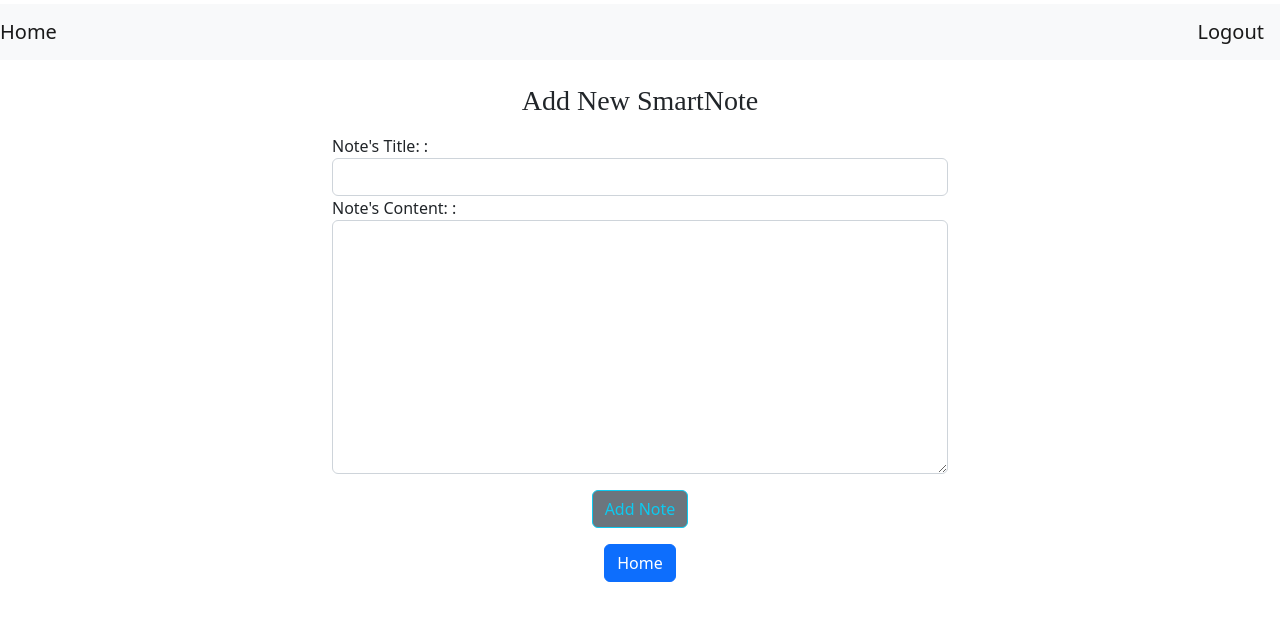
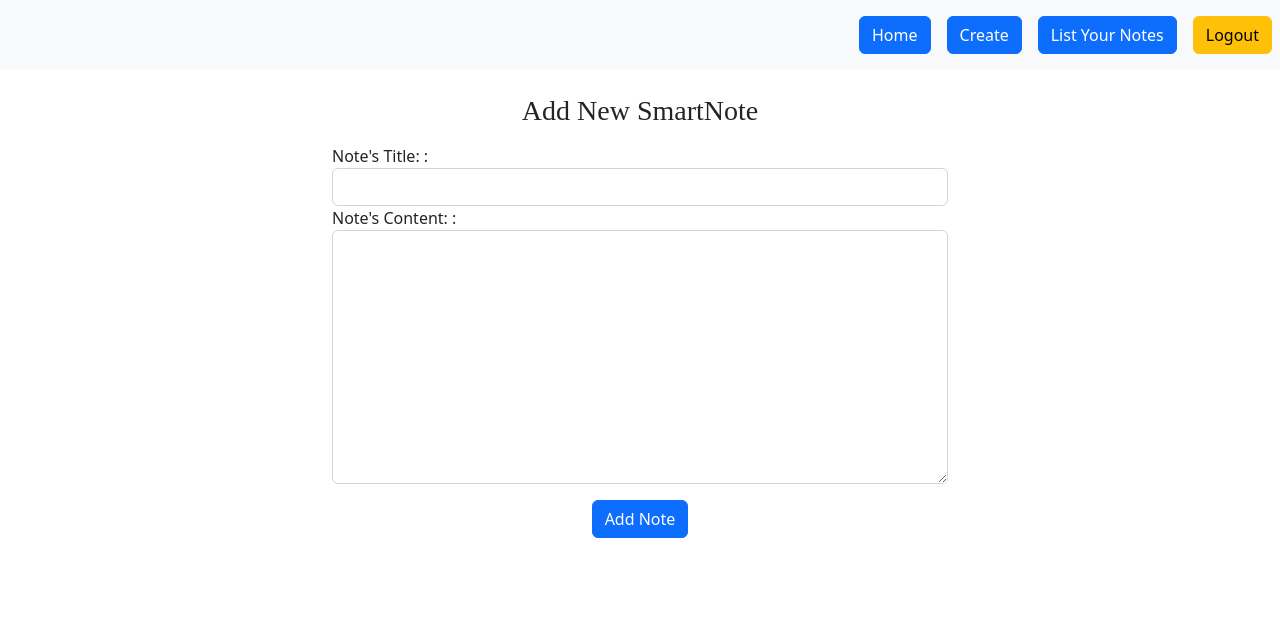
Before and after one commit to rajendrakumaryadav/django-smartnote, a Django app: page /notes/new in a window 1280 px wide. Shown: the top 621 px of the page. Run offline with Django 4.2, Linux system fonts and the light colour scheme; the visitor is signed in with stand-in values (Sample User, id 1).

Commit message:
Project Complete

```diff
--- a/note/forms.py
+++ b/note/forms.py
@@ -1,4 +1,6 @@
 from django import forms
+from django.contrib.auth.models import User
+from django.contrib.auth.forms import UserCreationForm
 
 from .models import Note
 
@@ -23,3 +25,31 @@ class NoteForm(forms.ModelForm):
         if 'Django' not in title:
             raise forms.ValidationError('Title cannot be created without Django')
         return title
+
+
+class SignupForm(UserCreationForm):
+    class Meta:
+        model = User
+        fields = ('first_name', 'last_name', 'username', 'email', 'password1', 'password2')
+        labels = {
+            'username': "Username: ",
+            'email': "Email: ",
+            'password1': "Password: ",
+            'password2': "Confirm Password: ",
+            'first_name': "First Name: ",
+            'last_name': "Last Name: ",
+        }
+        widgets = {
+            'username': forms.TextInput(attrs={'class': 'form-control'}),
+            'email': forms.EmailInput(attrs={'class': 'form-control'}),
+            'password1': forms.PasswordInput(attrs={'class': 'form-control'}),
+            'password2': forms.PasswordInput(attrs={'class': 'form-control'}),
+            'first_name': forms.TextInput(attrs={'class': 'form-control'}),
+            'last_name': forms.TextInput(attrs={'class': 'form-control'}),
+        }
+
+    def clean_email(self):
+        email = self.cleaned_data.get('email')
+        if User.objects.filter(email=email).exists():
+            raise forms.ValidationError('Email already exists')
+        return email
--- a/note/templates/note/note-form.html
+++ b/note/templates/note/note-form.html
@@ -16,7 +16,7 @@
                 {% csrf_token %}
                 {{ form }}
                 <div class="text-center">
-                    <button type="submit" class="btn btn-secondary btn-outline-info mb-3">
+                    <button type="submit" class="btn btn-primary mb-3">
                         {% if request.path == "/notes/new" %}
                             Add Note
                         {% else %}
--- a/note/templates/signup.html
+++ b/note/templates/signup.html
@@ -5,7 +5,7 @@
         <form method="POST" style="text-align: left; margin: 0 auto; width: 600px;">
             {% csrf_token %}
             {{ form.as_p }}
-            <input type="submit" value="Register">
+            <input class="btn btn-success" type="submit" value="Register">
         </form>
     </div>
 {% endblock %}
--- a/note/views.py
+++ b/note/views.py
@@ -10,13 +10,13 @@ from django.views.generic.edit import CreateView
 from django.shortcuts import redirect
 
 from . import models
-from .forms import NoteForm
+from .forms import NoteForm, SignupForm
 
 
 # Create your views here.
 class SignUpView(CreateView):
-    from_class = UserCreationForm
     template_name = "signup.html"
+    form_class = SignupForm
     success_url = '/notes'
 
     def get(self, request, *args, **kwargs):
@@ -41,7 +41,7 @@ class LoginInterfaceView(LoginView):
 
 
 class HomeView(TemplateView):
-    template_name = 'note/index.html'
+    template_name = 'index.html'
     extra_context = {"now": datetime.now(), "title": "Home"}
 
 
@@ -74,6 +74,14 @@ class NoteUpdateView(LoginRequiredMixin, UpdateView):
     template_name = 'note/note-form.html'
     success_url = '/notes'
 
+    def get(self, request, *args, **kwargs):
+        if request.user.is_authenticated:
+            return super().get(request, *args, **kwargs)
+        return redirect('/notes')
+
+    def get_queryset(self):
+        return self.model.objects.filter(user=self.request.user)
+
 
 class ListNotes(LoginRequiredMixin, ListView):
     model = models.Note
@@ -91,3 +99,7 @@ class NoteDetail(LoginRequiredMixin, DetailView):
     template_name = 'note/note_detail.html'
     context_object_name = 'note'
     extra_context = {"title": "Note Detail"}
+
+    def get_queryset(self):
+        # if self.request.user == self.get_object().user:
+        return models.Note.objects.filter(user=self.request.user)
--- a/templates/base.html
+++ b/templates/base.html
@@ -13,16 +13,18 @@
 </head>
 <body>
 <div class="container-fluid">
-    <div class="row my-1">
-        <nav class="navbar navbar-light bg-light justify-content-between">
-            <a href="{% url 'home' %}" class="navbar-brand">Home</a>
+    <div class="row">
+        <nav class="navbar navbar-light bg-light justify-content-end">
+            <a href="{% url 'home' %}" class="btn btn-primary m-2">Home</a>
             {% if request.user.is_authenticated %}
-                <a href="{% url 'logout' %}" class="navbar-brand">Logout</a>
+                <a href="{% url 'new_note' %}" class="btn btn-primary m-2">Create</a>
+                <a href="{% url 'list_notes' %}" class="btn btn-primary m-2">List Your Notes</a>
+                <a href="{% url 'logout' %}" class="btn btn-warning m-2">Logout</a>
             {% else %}
                 {% if "" in request.path %}
-                    <a href="{% url 'signup' %}" class="navbar-brand">Register</a>
+                    <a href="{% url 'signup' %}" class="btn btn-dark m-2">Register</a>
                 {% endif %}
-                <a href="{% url 'login' %}" class="navbar-brand">Login</a>
+                <a href="{% url 'login' %}" class="btn btn-dark m-2">Login</a>
             {% endif %}
         </nav>
     </div>
@@ -39,16 +41,6 @@
             {% endblock %}
         </div>
     </div>
-    {% if request.path != "/" %}
-        <div class="text-center">
-            <a href="{% url 'home' %}" class="btn btn-primary">Home</a>
-        </div>
-    {% endif %}
-    {% if request.path != '/notes/new' %}
-        <div class="text-center mt-3">
-        <a href="{% url 'new_note' %}" class="btn btn-primary">Add New Note</a>
-    {% endif %}
-    </div>
 </div>
 
 </body>
```
Also changed, not shown: note/templates/index.html (renamed from note/templates/note/index.html, +6 -4 lines), note/templates/note/note_detail.html (+4 -4 lines).
